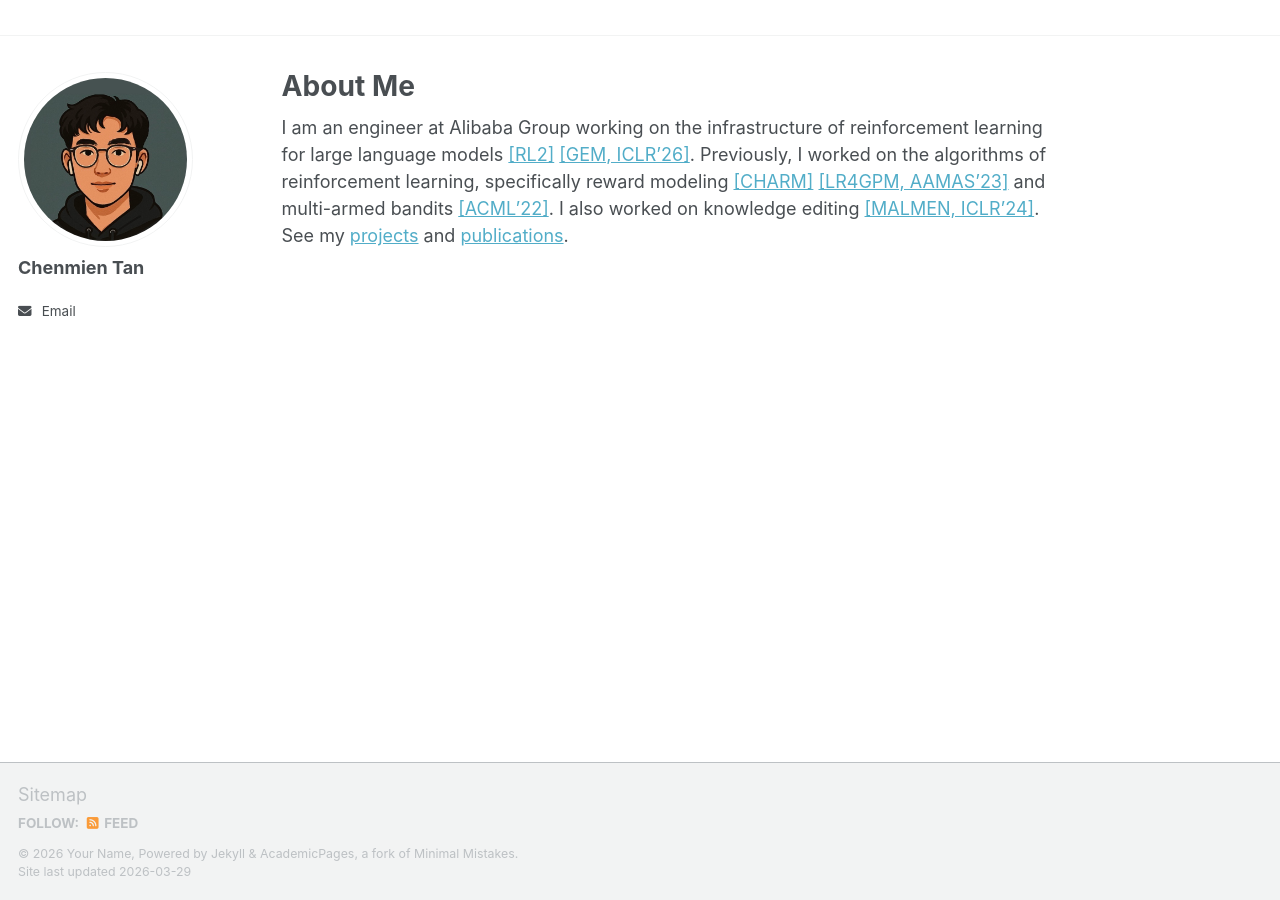
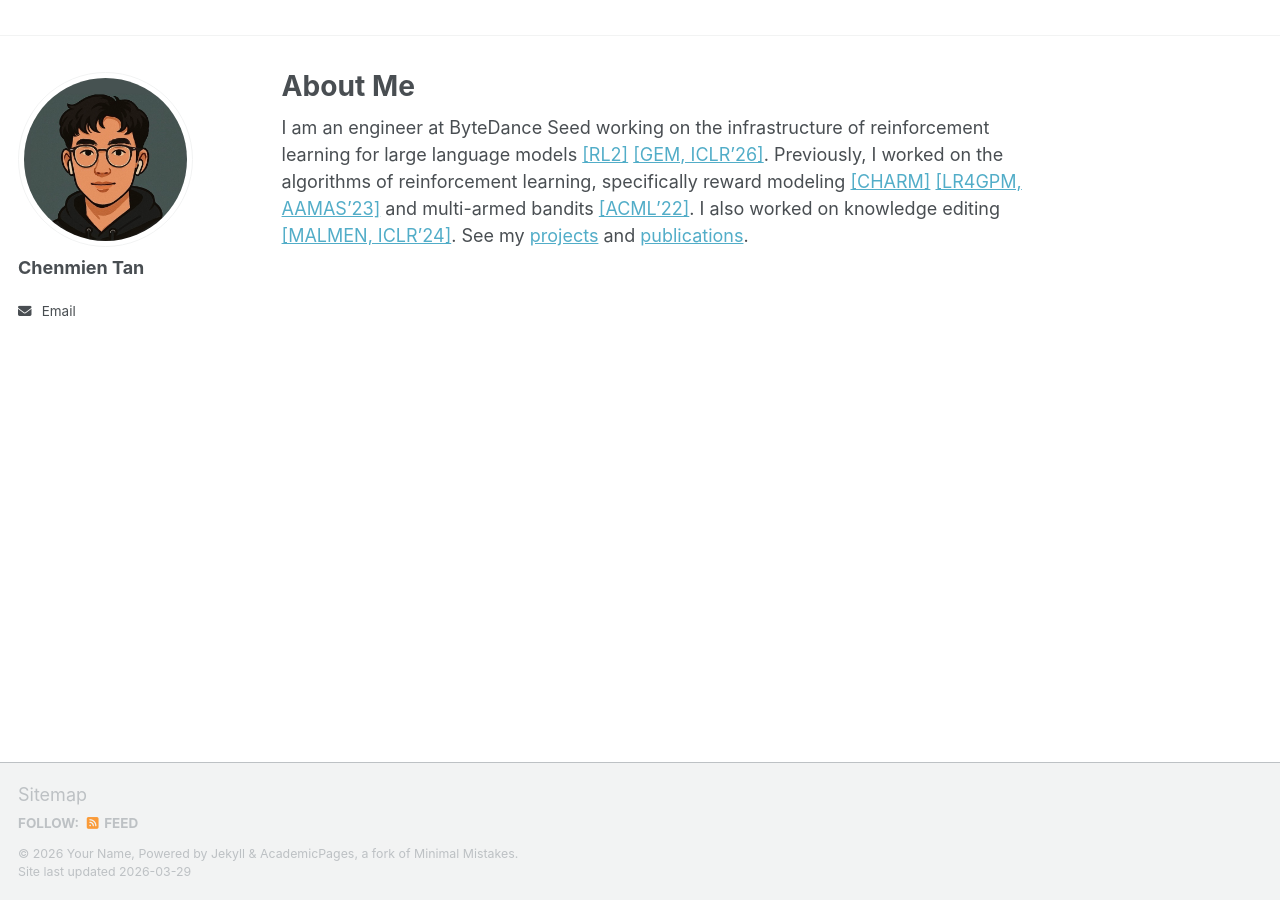
Before and after one commit to ChenmienTan/chenmientan.github.io, a Jekyll site: the page built from _pages/about.md, in a window 1280 px wide. Built offline with Jekyll 4.4.1, drawn with Linux system fonts in a browser that asks for light colours; a script bundle is joined from its source files by our own code; library files that are not in the unit come from our copies.

Commit message:
update institute

```diff
--- a/_pages/about.md
+++ b/_pages/about.md
@@ -7,7 +7,7 @@ redirect_from:
   - /about.html
 ---
 
-I am an engineer at Alibaba Group working on the infrastructure of reinforcement learning for large language models [[RL2]](https://github.com/ChenmienTan/RL2) [[GEM, ICLR'26]](https://openreview.net/pdf?id=vsqQ1lG52a).
+I am an engineer at ByteDance Seed working on the infrastructure of reinforcement learning for large language models [[RL2]](https://github.com/ChenmienTan/RL2) [[GEM, ICLR'26]](https://openreview.net/pdf?id=vsqQ1lG52a).
 Previously, I worked on the algorithms of reinforcement learning, specifically reward modeling [[CHARM]](https://arxiv.org/pdf/2504.10045) [[LR4GPM, AAMAS'23]](https://arxiv.org/pdf/2303.09027) and multi-armed bandits [[ACML'22]](https://proceedings.mlr.press/v189/tan23a/tan23a.pdf).
 I also worked on knowledge editing [[MALMEN, ICLR'24]](https://openreview.net/pdf?id=L6L1CJQ2PE).
 See my [projects](https://github.com/ChenmienTan) and [publications](https://scholar.google.com/citations?user=1ml8-30AAAAJ&hl=zh-CN).
```
